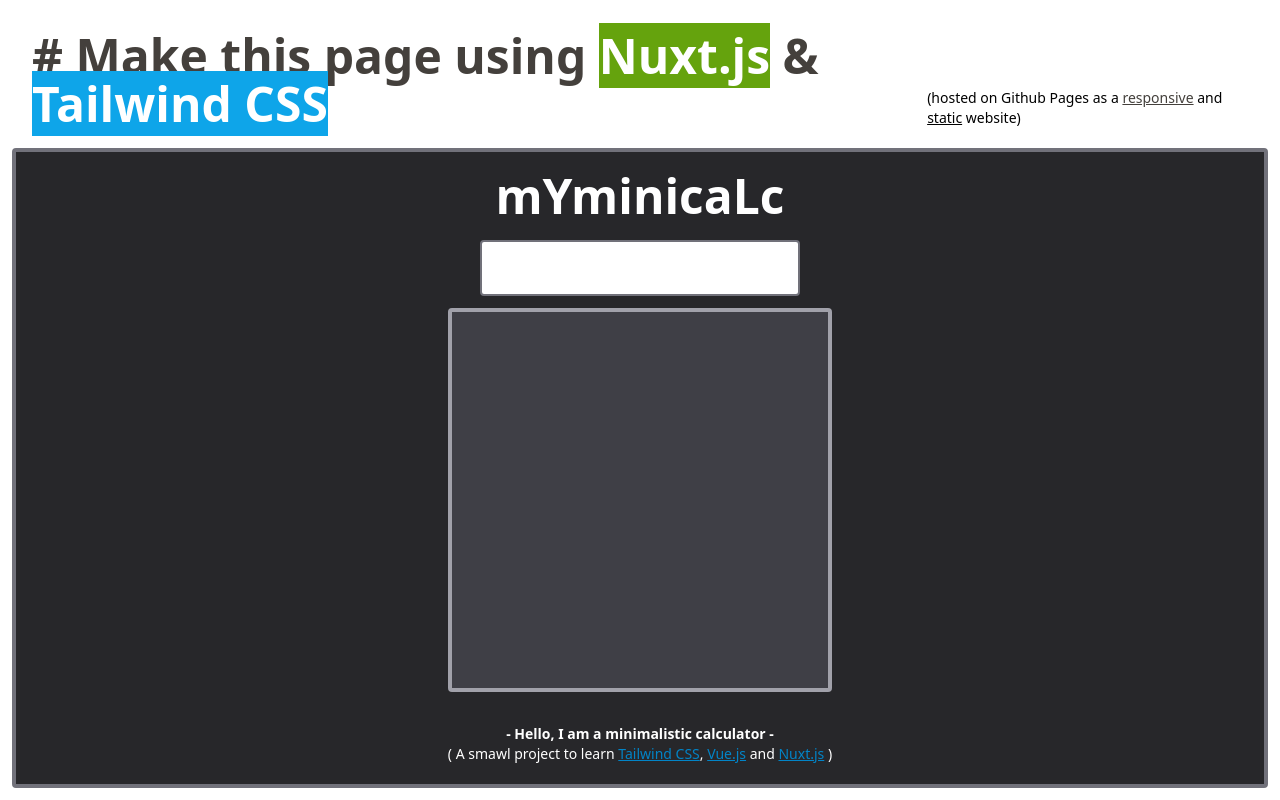
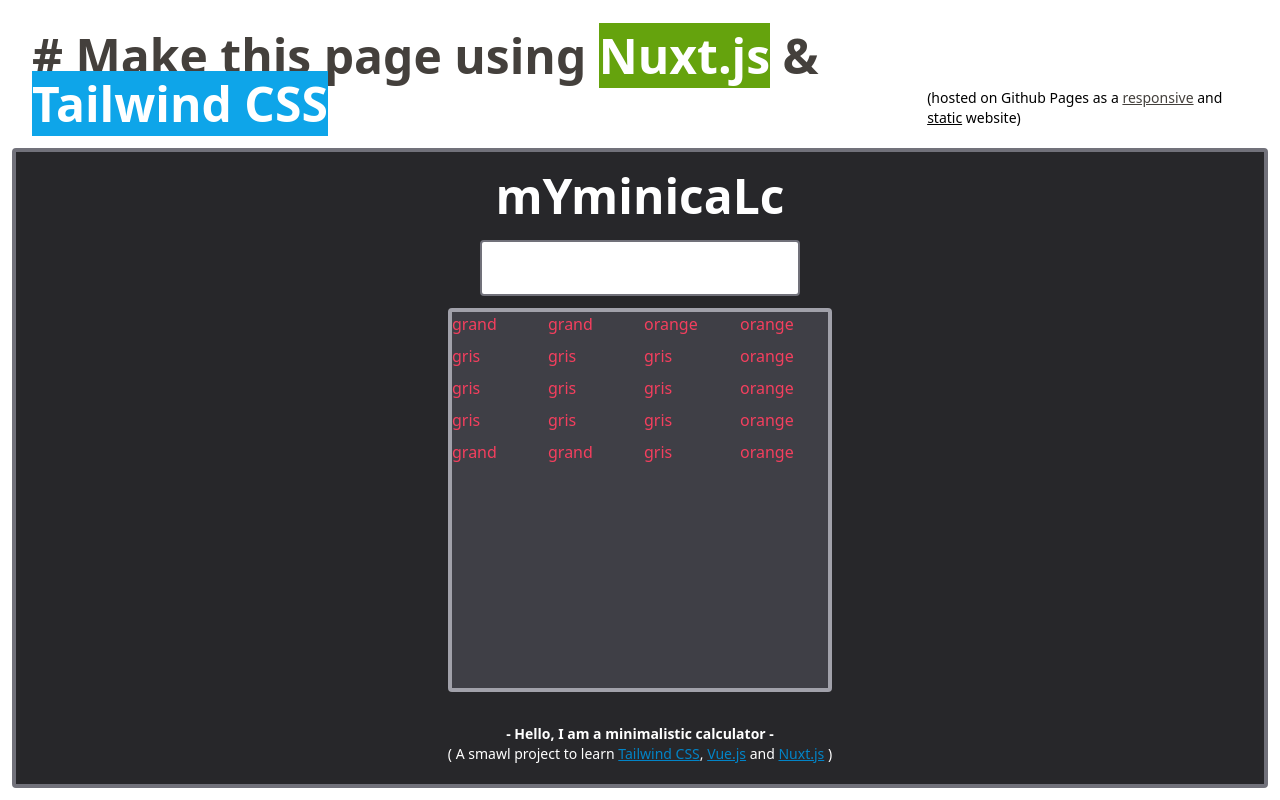
Before and after one commit to LymaKries/foreward_project_4, a Nuxt app: page / in a window 1280 px wide. Built offline with nearby package versions, Linux system fonts and the light colour scheme.

Commit message:
structure grid + include from another vue, ok

```diff
--- a/components/SmallButton.vue
+++ b/components/Buttons.vue
@@ -1,5 +1,5 @@
 <template>
-  <div>{{title}}</div>
+  <div class="text-rose-500">{{title}}</div>
 </template>
 
 <script>
--- a/components/Calculator.vue
+++ b/components/Calculator.vue
@@ -5,7 +5,90 @@
 
       <div class="w-full flex flex-col items-center">
         <div class="w-80 h-14 mb-3 bg-white border-2 border-zinc-500 rounded bottom-80"></div>
-        <div class="w-96 h-96 bg-zinc-700 mb-3 border-4 border-zinc-400 rounded"></div>
+        <div class="w-96 h-96 bg-zinc-700 mb-3 border-4 border-zinc-400 rounded">
+          <div class="grid grid-cols-4 grids-rows-5 gap-2">
+            <Buttons
+              title="grand"
+            />
+
+            <Buttons
+              title="grand"
+            />
+
+            <Buttons
+              title="orange"
+            />
+
+            <Buttons
+              title="orange"
+            />
+
+            <Buttons
+              title="gris"
+            />
+
+            <Buttons
+              title="gris"
+            />
+
+            <Buttons
+              title="gris"
+            />
+
+            <Buttons
+              title="orange"
+            />
+
+            <Buttons
+              title="gris"
+            />
+
+            <Buttons
+              title="gris"
+            />
+
+            <Buttons
+              title="gris"
+            />
+
+            <Buttons
+              title="orange"
+            />
+
+            <Buttons
+              title="gris"
+            />
+
+            <Buttons
+              title="gris"
+            />
+
+            <Buttons
+              title="gris"
+            />
+
+            <Buttons
+              title="orange"
+            />
+
+            <Buttons
+              title="grand"
+            />
+
+            <Buttons
+              title="grand"
+            />
+
+            <Buttons
+              title="gris"
+            />
+
+            <Buttons
+              title="orange"
+            />
+          </div>
+        </div>
+
       </div>
 
       <BottomText />
@@ -14,7 +97,5 @@
 </template>
 <script setup>
 import BottomText from "./BottomText.vue";
+import Buttons from "./Buttons.vue";
 </script>
-<script setup>
-import Title from "./Title.vue";
-</script>
```
